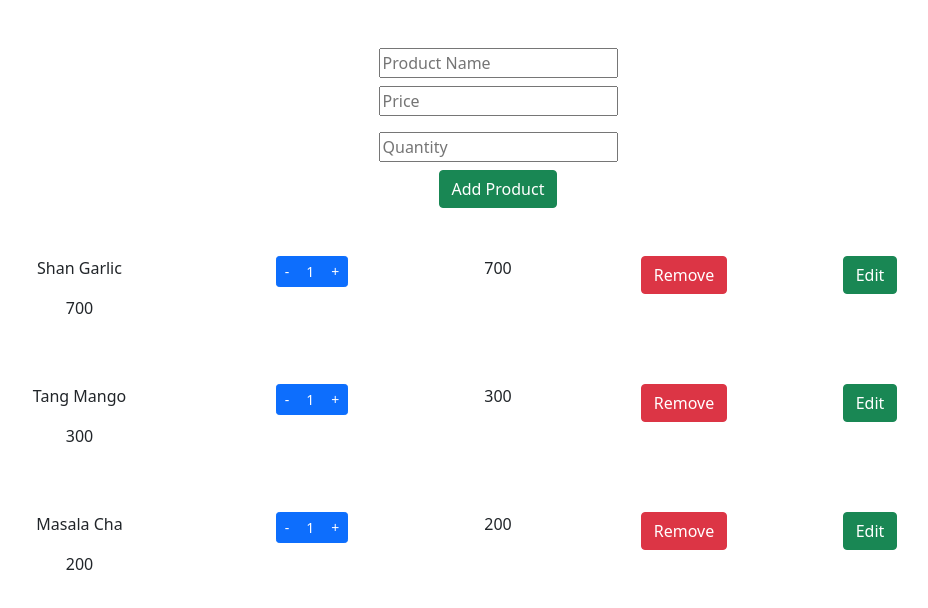
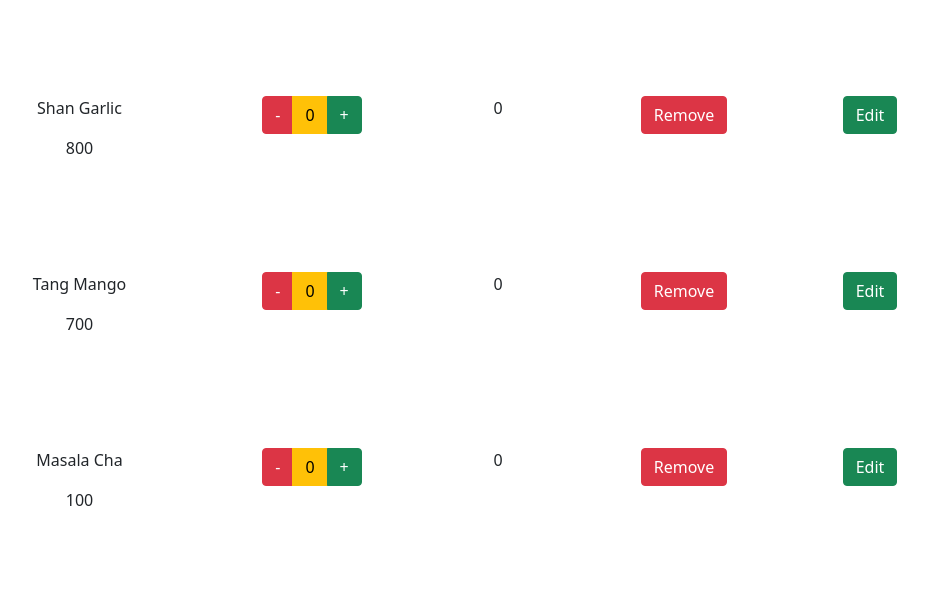
Before and after one commit to mrsamia/scrimba_tutorial, a React (Create React App) app in the folder my-app/: page / in a window 1280 px wide. Shown: the top 608 px of the page, without its empty margins (142-1070 px from the left). Built offline with nearby package versions, Linux system fonts and the light colour scheme.

Commit message:
SRM | form

```diff
--- a/my-app/src/App.js
+++ b/my-app/src/App.js
@@ -39,11 +39,11 @@ import Modaal from "./Modal/Modaal";
 import ModalForm from "./Modal/ModalForm";
 import ModalFormTwo from "./Modal/ModalFormTwo";
 import Footer from "./Footer/Footer";
-
-
-import Cart from "./CartTuitorial/Cart";
 import Product from "./CartTuitorial/Product";
 import ProductList from "./CartTuitorial/ProductList";
+import ProductItems from "./CartPractice/ProductItems";
+import Cart from "./CartPractice/Cart";
+
 
 function App() {
 
@@ -101,8 +101,11 @@ function App() {
       <ForthPart/>
       <FifthPart/>
       <ForthPart/> */}
-    {/* <Cart/> */}
-    <ProductList/>
+      {/* <Cart/> */}
+      {/* <ProductList /> */}
+      <Cart/>
+
+
 
     </div>
   );
--- /dev/null
+++ b/my-app/src/CartPractice/Cart.js
@@ -0,0 +1,48 @@
+import React, { useState } from 'react';
+import Product from '../CartTuitorial/Product';
+import ProductItems from './ProductItems';
+
+function Cart(props) {
+    const [productItems, setProductItems] = useState([
+        {
+            name: "Shan Garlic",
+            price: "800",
+            quantity: 0
+        },
+        {
+            name: "Tang Mango",
+            price: "700",
+            quantity: 0
+        },
+        {
+            name: "Masala Cha",
+            price: "100",
+            quantity: 0
+        }
+    ])
+    function RemoveProduct(index) {
+        let tempProductItems = [...productItems];
+        tempProductItems.splice(index, 1)
+        setProductItems(tempProductItems)
+    }
+
+    function onUpdate(index, product) {
+        let tempProductItems = [...productItems];
+        tempProductItems[index] = product
+        setProductItems(tempProductItems)
+    }
+
+    return (
+        <div className='container pt-5'>
+            {
+                productItems.map((item, index) => (
+                    <div>
+                        <ProductItems name={item.name} price={item.price} quantity={item.quantity} onUpdate={(product) => onUpdate(index, product)} RemoveProduct={() => RemoveProduct(index)} />
+                    </div>
+                ))
+            }
+        </div>
+    );
+}
+
+export default Cart;
--- /dev/null
+++ b/my-app/src/CartPractice/ProductItems.js
@@ -0,0 +1,73 @@
+import React, { useState } from 'react';
+
+function ProductItems(props) {
+    const [product, setProduct] = useState({
+        name: props.name,
+        price: props.price,
+        quantity: props.quantity
+    })
+    const [edit, setEdit] = useState(false)
+    function Edit() {
+        setEdit(true);
+    }
+    function CloseBtn() {
+        setEdit(false);
+    }
+
+
+    function NameChangeHandler(event){
+        setProduct({...product, name: event.target.value});
+    }
+
+    function PriceChangeHandler(event){
+        setProduct({...product, price: event.target.value});
+    }
+    function handleUpdate(){
+        props.onUpdate(product)
+        setEdit(false);
+    }
+    return (
+        <div className='container pt-5 pb-5'>
+            <div className='row'>
+                <div className='col-3'>
+                    <div>
+                        <p>{props.name}</p>
+                        <p>{props.price}</p>
+                    </div>
+                </div>
+                <div className='col-2'>
+                    <div className="btn-group" role="group" aria-label="Basic mixed styles example">
+                        <button type="button" className="btn btn-danger">-</button>
+                        <button type="button" className="btn btn-warning">0</button>
+                        <button type="button" className="btn btn-success">+</button>
+                    </div>
+                </div>
+                <div className='col-2'>
+                    <p>{props.quantity}</p>
+                </div>
+                <div className='col-2'>
+                    <button type="button" className="btn btn-danger" onClick={props.RemoveProduct}>Remove</button>
+                </div>
+                <div className='col-2'>
+                    <button type="button" className="btn btn-success" onClick={Edit}>Edit</button>
+                </div>
+                <div className='d-flex justify-content-center'>
+                    {
+                        edit ? <div>
+                            <div class="mb-3">
+                                <input type="text" className="form-control" placeholder='Name' value={product.name} onChange={NameChangeHandler} />
+                            </div>
+                            <div class="mb-3">
+                                <input type="number" className="form-control" placeholder='Price' value={product.price}  onChange={PriceChangeHandler} />
+                            </div>
+                            <button type="submit" className="btn btn-primary" onClick={handleUpdate}>Update</button>
+                            <button className="btn btn-success" onClick={CloseBtn}>Close</button>
+                        </div> : ""
+                    }
+                </div>
+            </div>
+        </div>
+    );
+}
+
+export default ProductItems;
--- a/my-app/src/CartTuitorial/Cart.js
+++ /dev/null
@@ -1,17 +0,0 @@
-import React, { useState } from "react";
-import ProductList from "./ProductList";
-
-function Cart(props) {
-
-
-  return (
-    <div>
-        <div className="container pt-5">
-
-        </div>
-
-    </div>
-  );
-}
-
-export default Cart;
--- a/my-app/src/CartTuitorial/ProductList.js
+++ b/my-app/src/CartTuitorial/ProductList.js
@@ -1,6 +1,6 @@
 import React, { useState } from "react";
 import Product from "./Product";
-import Cart from "./Cart";
+
 
 function ProductList(props) {
   const [productList, setProductList] = useState([
@@ -26,6 +26,8 @@ function ProductList(props) {
     quantity: "",
   });
 
+  const [newproductList, setnewproductList] = useState([]);
+
   function NameChangeHandler(event) {
     setUserinput({ ...userinput, name: event.target.value });
   }
@@ -35,7 +37,8 @@ function ProductList(props) {
   function QuantityChangeHandler(event) {
     setUserinput({ ...userinput, quantity: event.target.value });
   }
-  const [newproductList, setnewproductList] = useState([]);
+
+
   const increaseProductQuantity = (name) => {
     setProductList(
       productList.map((item) =>
```
Also changed, not shown: 2 other files (tests, documents, lock files or other folders).
